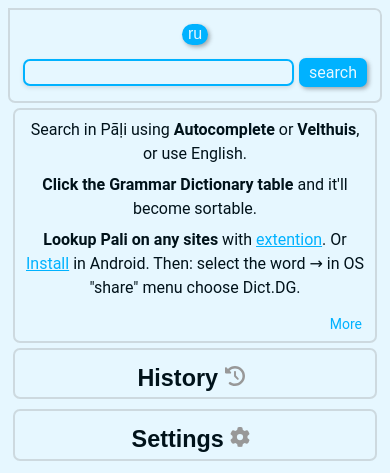
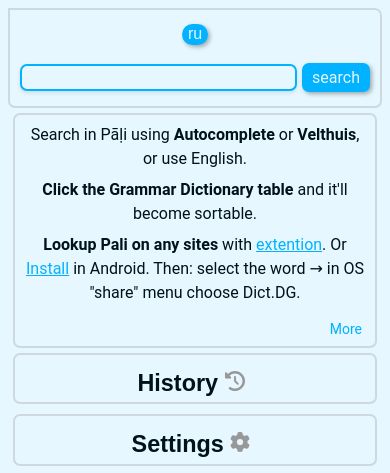
Before and after one commit to o28o/dpd-ui, a FastAPI app: page / in a window 390 px wide. Shown: the top 473 px of the page. Run offline with FastAPI, Linux system fonts and the light colour scheme; data that the repository does not hold is empty.

Commit message:
update from server

```diff
--- a/exporter/webapp/static/extrastyles.css
+++ b/exporter/webapp/static/extrastyles.css
@@ -812,18 +812,27 @@ align-items: center;
 .header-lang-button {
     display: none;
   }
+.header-pane {
+    display: flex;
+    flex-direction: row;
+    align-items: center;
+    gap: 10px;
+}
 
+/* Чтобы форма поиска занимала оставшееся пространство */
+#search-form {
+    flex-grow: 1;
+    min-width: 0;
+}
 
 @media (max-width: 768px) {
   .logo-title {
-    display: none;
-  }
+        display: none;
+    }
+    .header-lang-button {
+        display: flex;
+    }
 
-
-.header-lang-button {
-    display: block;
-    align-items: center;
-}
 
 
     #history-content {
```
